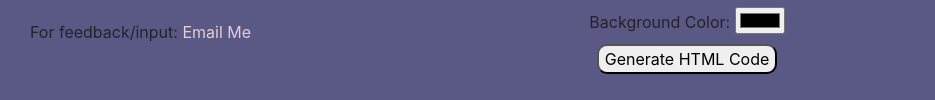
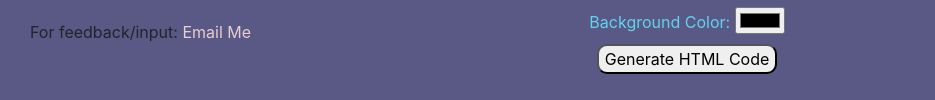
Before and after one commit to 15edwardz/linkinbio, a plain HTML site: page index.html in a window 1280 px wide. Shown: the part 437-537 px from the top of the page, without its empty margins (0-935 px from the left). Drawn offline with nearby package versions, Linux system fonts and the light colour scheme; a web font is replaced by a local one.

Commit message:
update colors

```diff
--- a/index.html
+++ b/index.html
@@ -212,7 +212,7 @@
 
           <div id="iconsContainer"></div>
 
-          <label for="colorPicker">Background Color:</label>
+          <label for="colorPicker" style="color: rgb(96, 212, 238)">Background Color:</label>
           <input type="color" id="colorPicker" value="#000000" />
 
           <br/>
```
